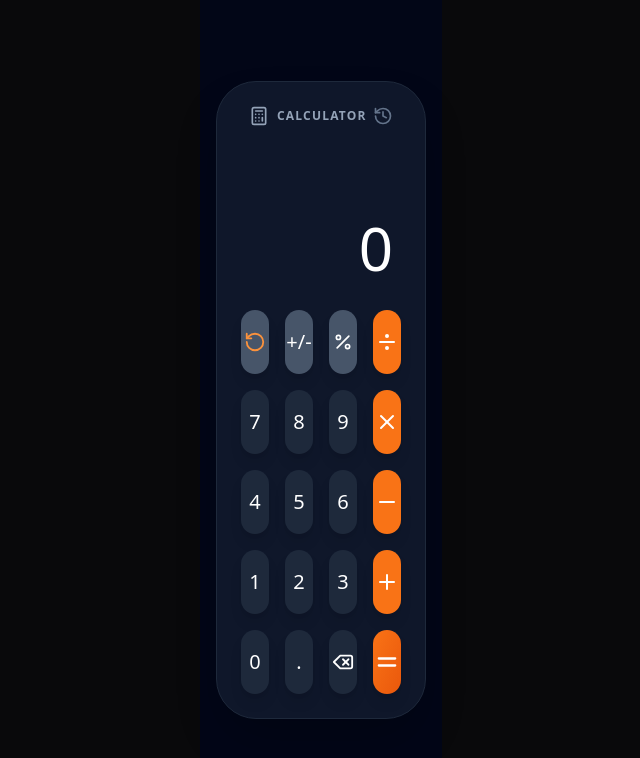
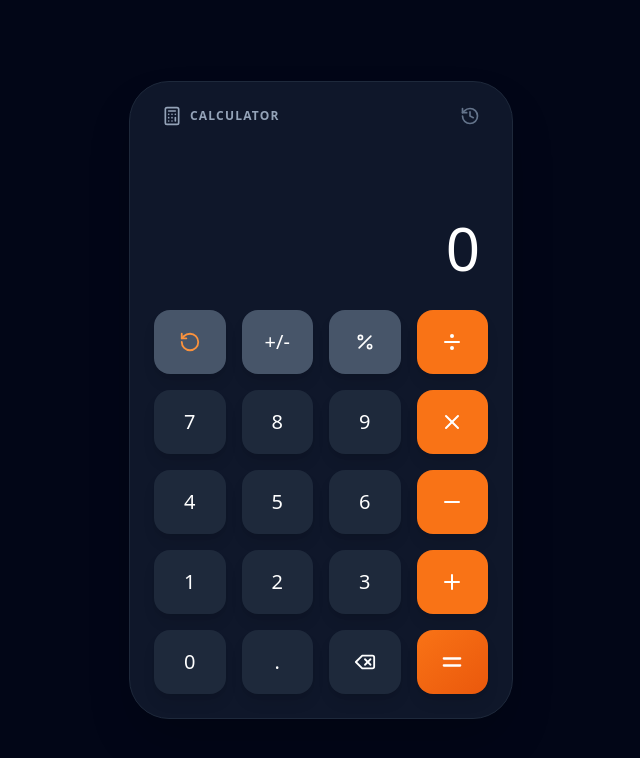
Before and after one commit to angeloanter23-pixel/Calculator-, a React (Vite) app: page / in a window 1280 px wide. Shown: the top 758 px of the page, without its empty margins (319-959 px from the left). Built offline with nearby package versions, Linux system fonts and the light colour scheme.

Commit message:
AI Agent: Create/Update src/index.css

```diff
--- a/src/index.css
+++ b/src/index.css
@@ -2,6 +2,16 @@
 @tailwind components;
 @tailwind utilities;
 
-body {
-  @apply bg-zinc-950 text-zinc-100 flex items-center justify-center min-h-screen font-sans;
+@layer base {
+  body {
+    @apply bg-slate-950 text-slate-100;
+  }
 }
+
+.scrollbar-hide::-webkit-scrollbar {
+  display: none;
+}
+.scrollbar-hide {
+  -ms-overflow-style: none;
+  scrollbar-width: none;
+}
```
